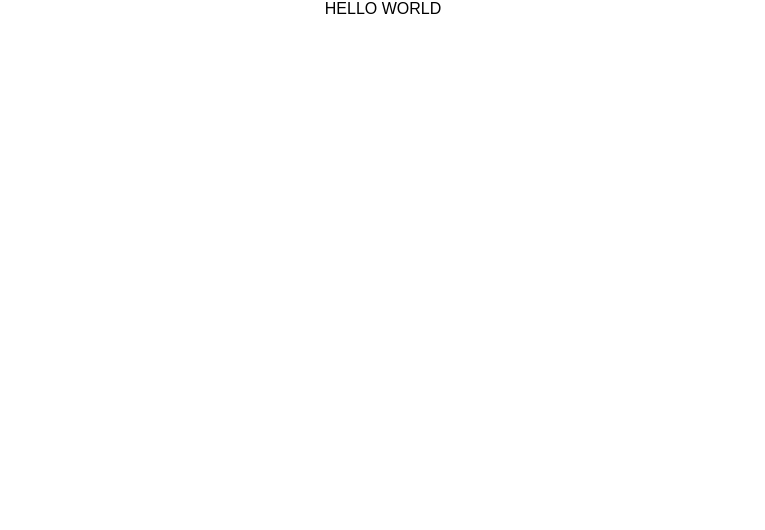
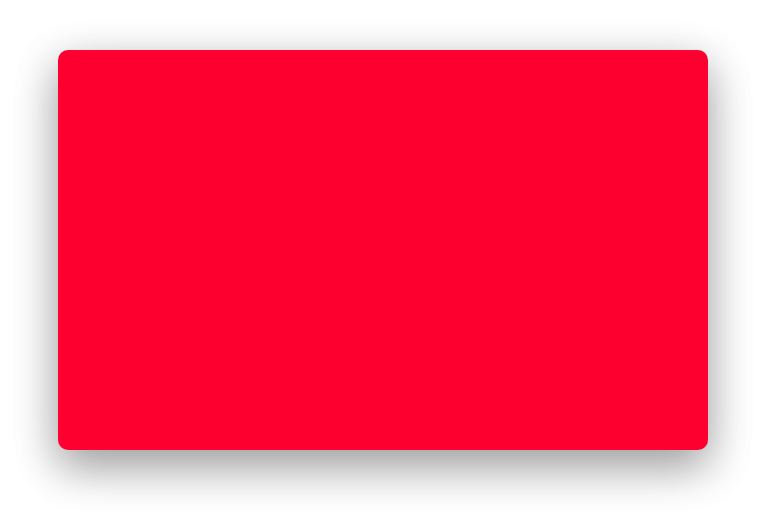
Before and after one commit to ehsanh06/react-pokedex, a React (Create React App) app: page / in a window 1280 px wide. Shown: the top 530 px of the page, without its empty margins (257-1022 px from the left). Built offline with nearby package versions, Linux system fonts and the light colour scheme.

Commit message:
basic app skeleton

```diff
--- a/src/components/App.js
+++ b/src/components/App.js
@@ -2,10 +2,16 @@
 import './styles/App.css';
 
 export default class App extends Component {
+
+  constructor() {
+    super();
+    this.state = {};
+  }
+
   render() {
     return (
       <div className="App">
-        HELLO WORLD
+
       </div>
     );
   }
--- a/src/components/styles/App.css
+++ b/src/components/styles/App.css
@@ -1,28 +1,12 @@
 .App {
-  text-align: center;
+  display: flex;
+  align-items: center;
+  justify-content: center;
+  width: 650px;
+  height: 400px;
+  padding-left: 10px;
+  margin: 50px auto;
+  background-color: #fe002f;
+  border-radius: 10px;
+  box-shadow: 0 14px 45px rgba(0, 0, 0, 0.22), 0 18px 45px rgba(0, 0, 0, 0.22);
 }
-
-.App-logo {
-  animation: App-logo-spin infinite 20s linear;
-  height: 80px;
-}
-
-.App-header {
-  background-color: #222;
-  height: 150px;
-  padding: 20px;
-  color: white;
-}
-
-.App-title {
-  font-size: 1.5em;
-}
-
-.App-intro {
-  font-size: large;
-}
-
-@keyframes App-logo-spin {
-  from { transform: rotate(0deg); }
-  to { transform: rotate(360deg); }
-}
```
